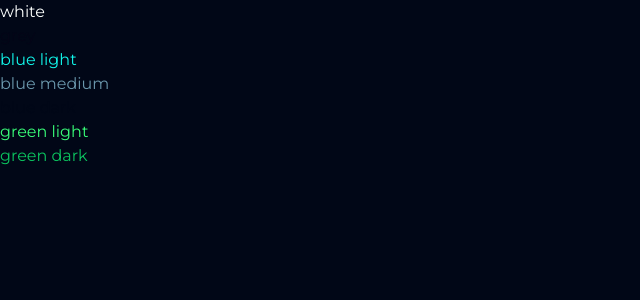
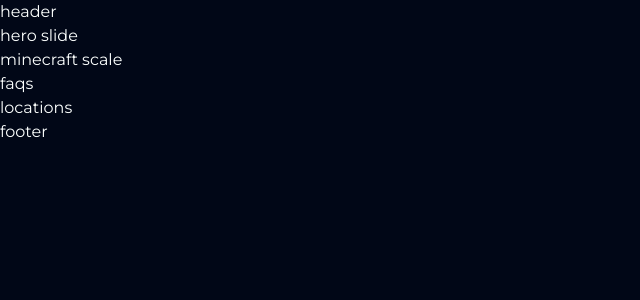
Before and after one commit to darideveloper/blixerhost, a Next.js app: page / in a window 1280 px wide. Shown: the top 300 px of the page, without its empty margins (0-640 px from the left). Built offline with nearby package versions, Linux system fonts and the light colour scheme; a web font is replaced by a local one.

Commit message:
feat (home): page structure

```diff
--- a/app/layout.jsx
+++ b/app/layout.jsx
@@ -1,10 +1,18 @@
+// Fonts
+import { fontBody } from "@/libs/fonts"
+
+// css
 import "@/css/globals.sass"
-import { fontBody } from "@/libs/fonts";
+
+// Global components
+import Header from "@/components/layout/Header"
+import Footer from "@/components/layout/Footer"
 
 export const metadata = {
   title: "Create Next App",
   description: "Generated by create next app",
-};
+}
+
 
 export default function RootLayout({ children }) {
   return (
@@ -16,8 +24,12 @@ export default function RootLayout({ children }) {
         `}
 
       >
-        {children}
+        <Header />
+          <main>
+            {children}
+          </main>
+        <Footer />
       </body>
     </html>
-  );
+  )
 }
--- a/app/page.jsx
+++ b/app/page.jsx
@@ -1,17 +1,16 @@
-import Image from "next/image"
+// Page sections
+import HeroSlider from "@/components/layout/HeroSlider"
+import MinecraftScale from "@/components/layout/MinecraftScale"
+import Faqs from "@/components/layout/Faqs"
+import Locations from "@/components/layout/Locations"
 
 export default function Home() {
   return (
-    <div>
-      <main>
-        <p className="text-white">white</p>
-        <p className="text-grey">grey</p>
-        <p className="text-blue-light">blue light</p>
-        <p className="text-blue-medium">blue medium</p>
-        <p className="text-blue-dark">blue dark</p>
-        <p className="text-green-light">green light</p>
-        <p className="text-green-dark">green dark</p>
-      </main>
-    </div>
+    <>
+      <HeroSlider />
+      <MinecraftScale />
+      <Faqs />
+      <Locations />
+    </>
   )
 }
--- /dev/null
+++ b/components/layout/Faqs.jsx
@@ -0,0 +1,11 @@
+export default function Faqs() {
+  return (
+    <div
+      className={`
+        faqs
+      `}
+    >
+      faqs
+    </div>
+  )
+}
--- /dev/null
+++ b/components/layout/Footer.jsx
@@ -0,0 +1,11 @@
+export default function Footer() {
+  return (
+    <footer
+      className={`
+        footer
+      `}
+    >
+      footer
+    </footer>
+  )
+}
--- /dev/null
+++ b/components/layout/Header.jsx
@@ -0,0 +1,11 @@
+export default function Header() {
+  return (
+    <header
+      className={`
+        header
+      `}
+    >
+      header
+    </header>
+  )
+}
--- /dev/null
+++ b/components/layout/HeroSlider.jsx
@@ -0,0 +1,11 @@
+export default function HeroSlider() {
+  return (
+    <div
+      className={`
+        hero-slider
+      `}
+    >
+      hero slide
+    </div>
+  )
+}
--- /dev/null
+++ b/components/layout/Locations.jsx
@@ -0,0 +1,11 @@
+export default function Locations() {
+  return (
+    <div
+      className={`
+        locations
+      `}
+    >
+      locations
+    </div>
+  )
+}
--- /dev/null
+++ b/components/layout/MinecraftScale.jsx
@@ -0,0 +1,11 @@
+export default function MinecraftScale() {
+  return (
+    <div
+      className={`
+        minecraft-scale
+      `}
+    >
+      minecraft scale
+    </div>
+  )
+}
--- /dev/null
+++ b/components/ui/H1.jsx
@@ -0,0 +1,11 @@
+export default function H1() {
+  return (
+    <h1
+      className={`
+        h1
+      `}
+    >
+      h1
+    </h1>
+  )
+}
--- /dev/null
+++ b/components/ui/H2.jsx
@@ -0,0 +1,11 @@
+export default function H2() {
+  return (
+    <h2
+      className={`
+        h2
+      `}
+    >
+      h2
+    </h2>
+  )
+}
```
